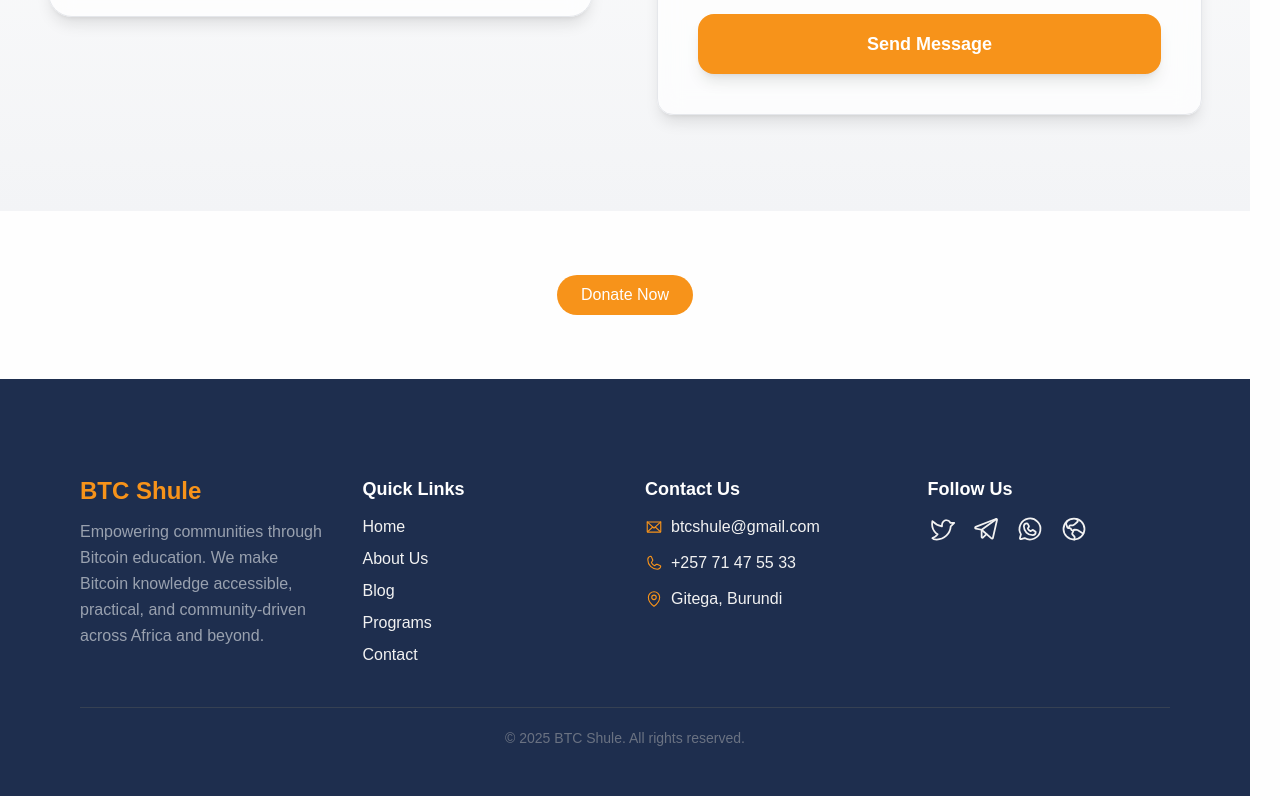
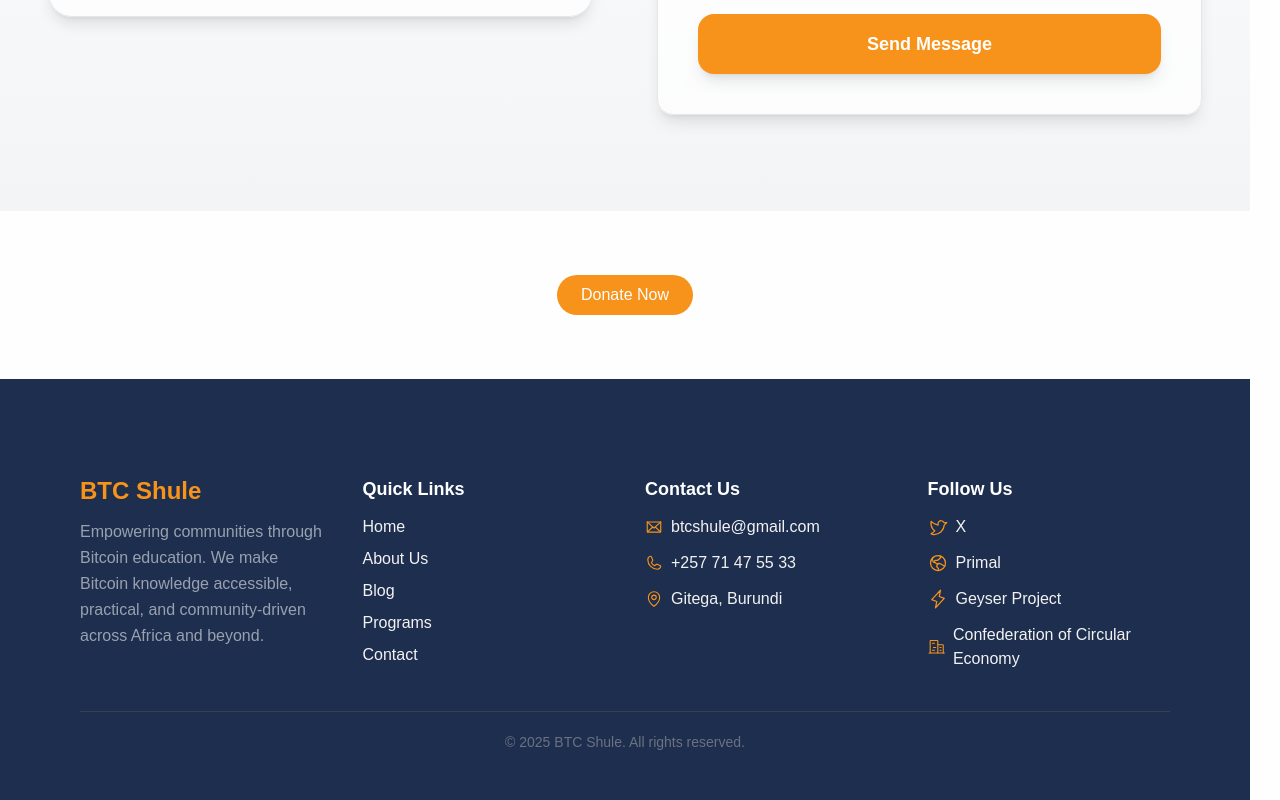
Before and after one commit to BTC-Shule/btc_shule_website, a Next.js app: page / in a window 1280 px wide. Shown: the part 11192-11992 px from the top of the page. Built offline with nearby package versions, Linux system fonts and the light colour scheme.

Commit message:
feat: update footer socials

```diff
--- a/src/components/Footer.tsx
+++ b/src/components/Footer.tsx
@@ -1,13 +1,13 @@
 "use client";
 
 import {
-  TelegramLogo,
   TwitterLogo,
-  WhatsappLogo,
   GlobeHemisphereWest,
   Envelope,
   Phone,
   MapPin,
+  Lightning,
+  Buildings,
 } from "phosphor-react";
 import Link from "next/link";
 
@@ -63,14 +63,12 @@
           <ul className="space-y-3 text-md">
             <li className="flex items-center gap-2">
               <Envelope size={18} className="text-primary" />
-
               <a href="mailto:btcshule@gmail.com">
                 <span>btcshule@gmail.com</span>
               </a>
             </li>
             <li className="flex items-center gap-2">
               <Phone size={18} className="text-primary" />
-
               <a
                 href="https://wa.me/25771475533"
                 target="_blank"
@@ -81,7 +79,6 @@
             </li>
             <li className="flex items-center gap-2">
               <MapPin size={18} className="text-primary" />
-
               <a
                 href="https://btcmap.org/community/btc-shule/merchants"
                 target="_blank"
@@ -93,39 +90,56 @@
           </ul>
         </div>
 
-        {/* Social Media */}
+        {/* Social Media + Links */}
         <div>
           <h3 className="text-lg font-semibold text-white mb-3">Follow Us</h3>
-          <div className="flex gap-4">
-            <Link
+
+          <ul className="space-y-3 text-md">
+            <li className="flex items-center gap-2">
+              <TwitterLogo size={20} className="text-primary" />
+              <a
                 href="https://x.com/btcshule"
                 target="_blank"
-              className="hover:text-primary"
+                rel="noopener noreferrer"
+                className="hover:text-primary transition"
               >
-              <TwitterLogo size={28} />
-            </Link>
-            <Link
-              href="https://t.me/25771475533"
-              target="_blank"
-              className="hover:text-primary"
-            >
-              <TelegramLogo size={28} />
-            </Link>
-            <Link
-              href="https://wa.me/25771475533"
-              target="_blank"
-              className="hover:text-primary"
-            >
-              <WhatsappLogo size={28} />
-            </Link>
-            <Link
+                X
+              </a>
+            </li>
+            <li className="flex items-center gap-2">
+              <GlobeHemisphereWest size={20} className="text-primary" />
+              <a
                 href="https://primal.net/p/nprofile1qqsyefs0ks7hr496ntxqyugkhwkrfnjukzzx7efp3sef54fdasmt5ugp3w6y6"
                 target="_blank"
-              className="hover:text-primary"
+                rel="noopener noreferrer"
+                className="hover:text-primary transition"
               >
-              <GlobeHemisphereWest size={28} />
-            </Link>
-          </div>
+                Primal
+              </a>
+            </li>
+            <li className="flex items-center gap-2">
+              <Lightning size={20} className="text-primary" />
+              <a
+                href="https://geyser.fund/project/btcshule"
+                target="_blank"
+                rel="noopener noreferrer"
+                className="hover:text-primary transition"
+              >
+                Geyser Project
+              </a>
+            </li>
+            <li className="flex items-center gap-2">
+              <Buildings size={20} className="text-primary" />
+              <a
+                href="https://bitcoinconfederation.org/hub/btc-shule/"
+                target="_blank"
+                rel="noopener noreferrer"
+                className="hover:text-primary transition"
+              >
+                Confederation of Circular Economy
+              </a>
+            </li>
+          </ul>
         </div>
       </div>
 
```
Lines whose indentation alone changed are shown as unchanged.
